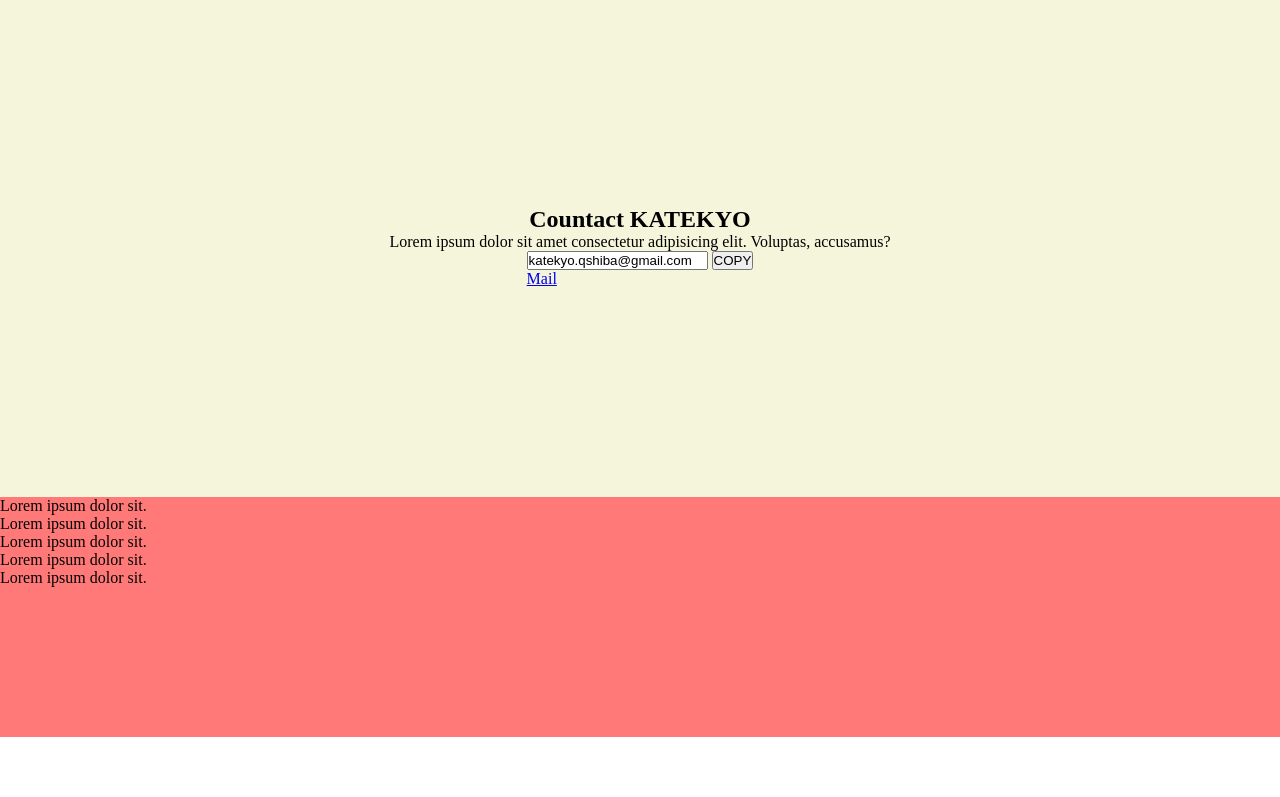
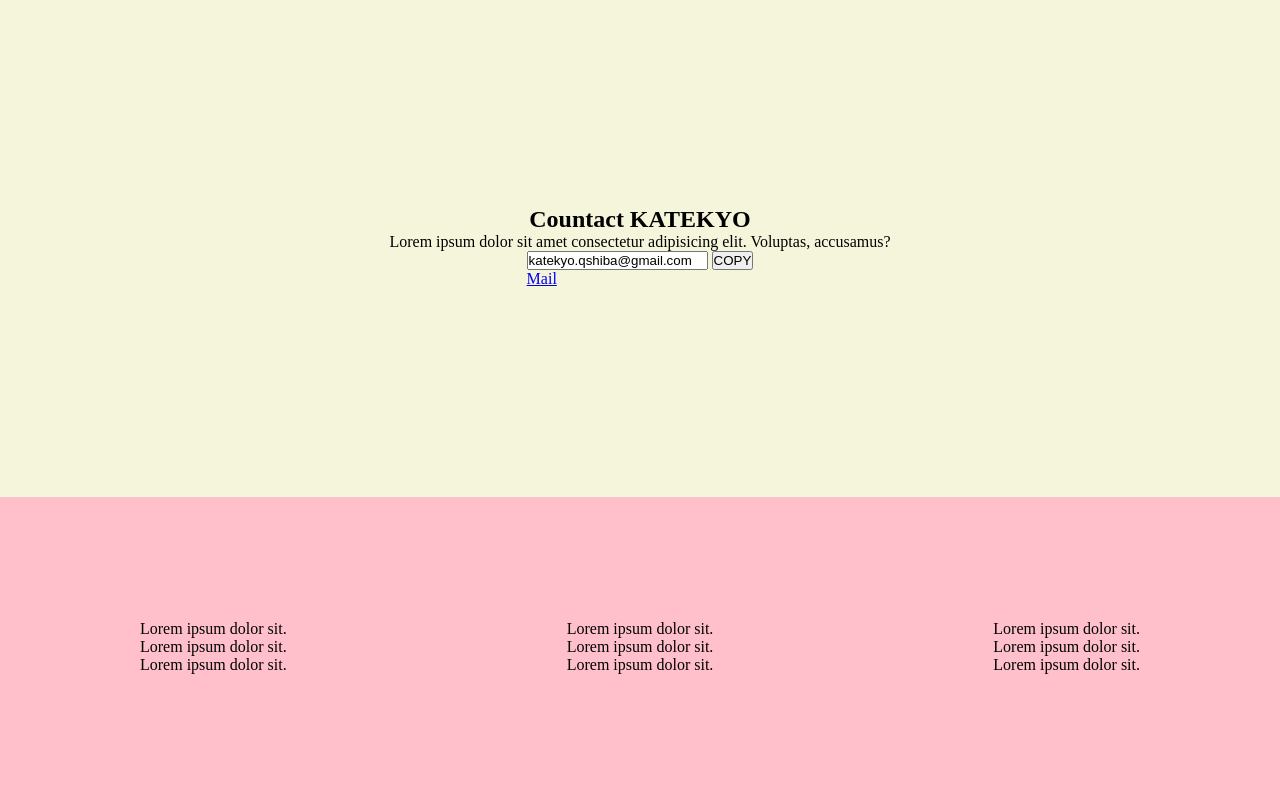
Before and after one commit to Queenshiba/katekyo, a plain HTML site: page dist/index.html in a window 1280 px wide. Shown: the part 3418-4215 px from the top of the page. Before the commit the page ends 4155 px from the top, so only its background shows below. Drawn offline with Linux system fonts and the light colour scheme.

Commit message:
set footer

```diff
--- a/dist/index.html
+++ b/dist/index.html
@@ -210,11 +210,22 @@
         </div>
     </div>
     <footer>
-        <p>Lorem ipsum dolor sit.</p>
-        <p>Lorem ipsum dolor sit.</p>
-        <p>Lorem ipsum dolor sit.</p>
-        <p>Lorem ipsum dolor sit.</p>
-        <p>Lorem ipsum dolor sit.</p>
+
+        <div class="lineinfooter">
+            <p>Lorem ipsum dolor sit.</p>
+            <p>Lorem ipsum dolor sit.</p>
+            <p>Lorem ipsum dolor sit.</p>
+        </div>
+        <div class="lineinfooter">
+            <p>Lorem ipsum dolor sit.</p>
+            <p>Lorem ipsum dolor sit.</p>
+            <p>Lorem ipsum dolor sit.</p>
+        </div>
+        <div class="lineinfooter">
+            <p>Lorem ipsum dolor sit.</p>
+            <p>Lorem ipsum dolor sit.</p>
+            <p>Lorem ipsum dolor sit.</p>
+        </div>
     </footer>
 
 
--- a/dist/style.css
+++ b/dist/style.css
@@ -357,4 +357,17 @@ q {
 footer {
     height: 30vh;
     background-color: #FF7978;
+    display: flex;
+    flex-direction: row;
+    justify-content: space-between;
+
 }
+.lineinfooter {
+    width: 100%;
+    height: 300px;
+    background-color: pink;
+    display: flex;
+    flex-direction: column;
+    justify-content: center;
+    align-items: center;
+}
```
